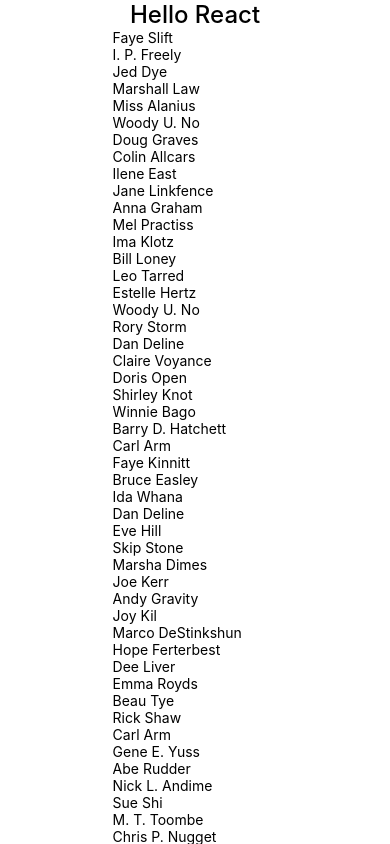
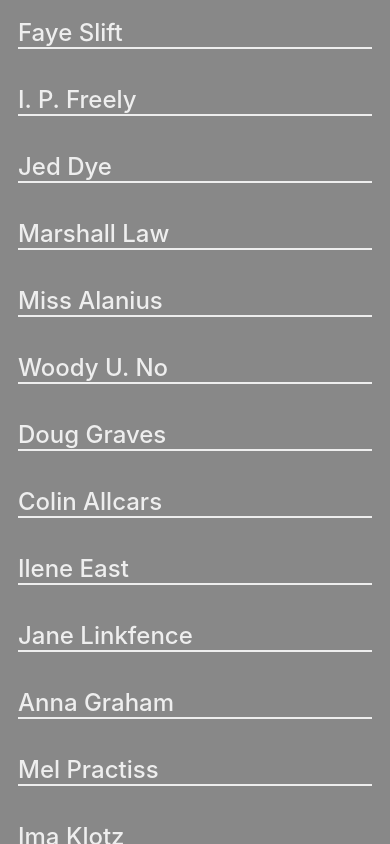
Before and after one commit to gary-jipp/demo-react-native-lists, a React Native app: screen / in a window 390 px wide. Built offline with nearby package versions, Linux system fonts and the light colour scheme.

Commit message:
Add style

```diff
--- a/src/App.js
+++ b/src/App.js
@@ -11,8 +11,9 @@
 
   const list = friends.map(friend => {
     return (
-      <View key={friend.id}>
-        <Text>{friend.name}</Text>
+      <View key={friend.id} style={styles.listItem}>
+        <Text style={styles.text}>{friend.name}</Text>
+        <View style={styles.separator}></View>
       </View>
     );
   });
@@ -20,7 +21,6 @@
   return (
     <SafeAreaView style={styles.container}>
       <StatusBar />
-      <Text style={styles.text}>Hello React</Text>
       <ScrollView>
         {list}
       </ScrollView>
@@ -31,10 +31,17 @@
 const styles = StyleSheet.create({
   container: {
     flex: 1,
-    justifyContent: 'center',
-    alignItems: 'center',
+    alignItems: 'stretch',
   },
-  text: {fontSize: 24, fontWeight: '500'},
+  listItem: {
+    padding: 18,
+    backgroundColor: '#888'
+  },
+  separator: {
+    height: 2,
+    backgroundColor: '#EEE',
+  },
+  text: {fontSize: 24, fontWeight: '500', color: '#EEE'},
 });
 
 export default App;
```
Also changed, not shown: 1 other file (tests, documents, lock files or other folders).
